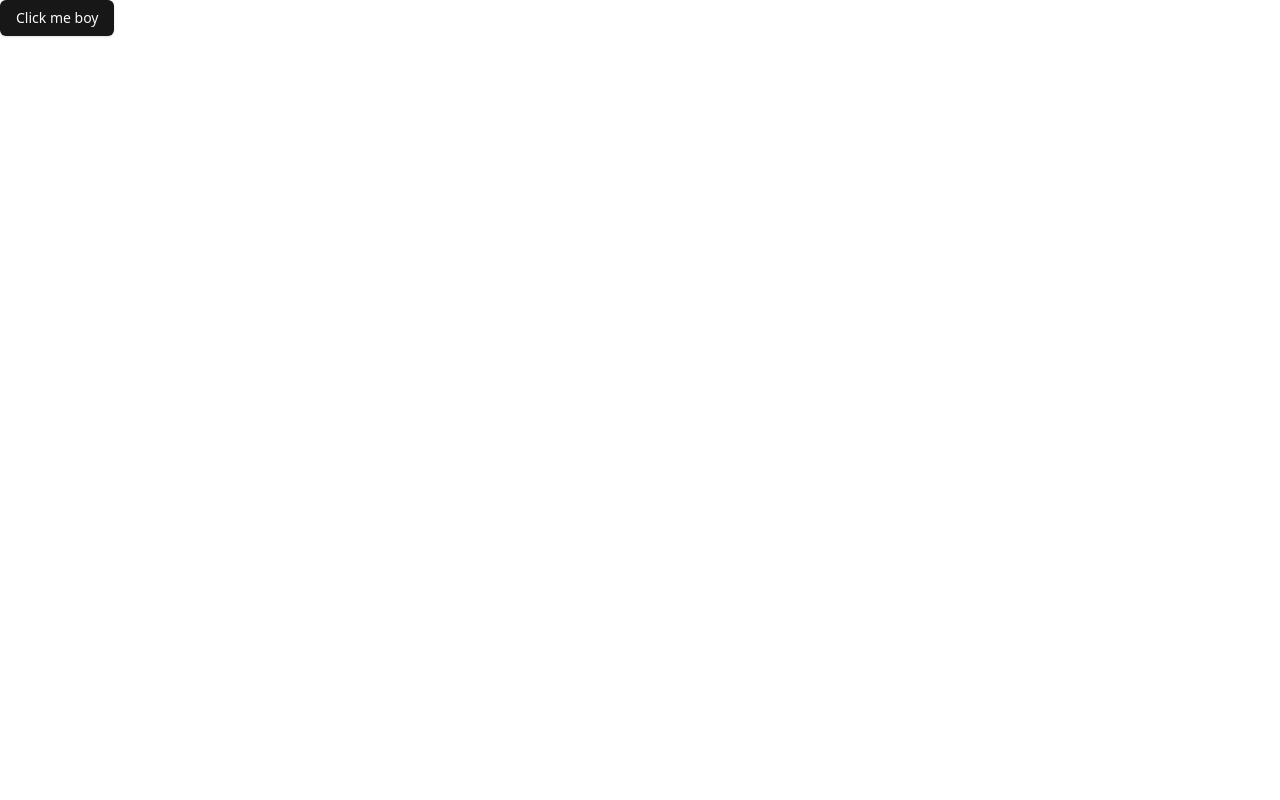
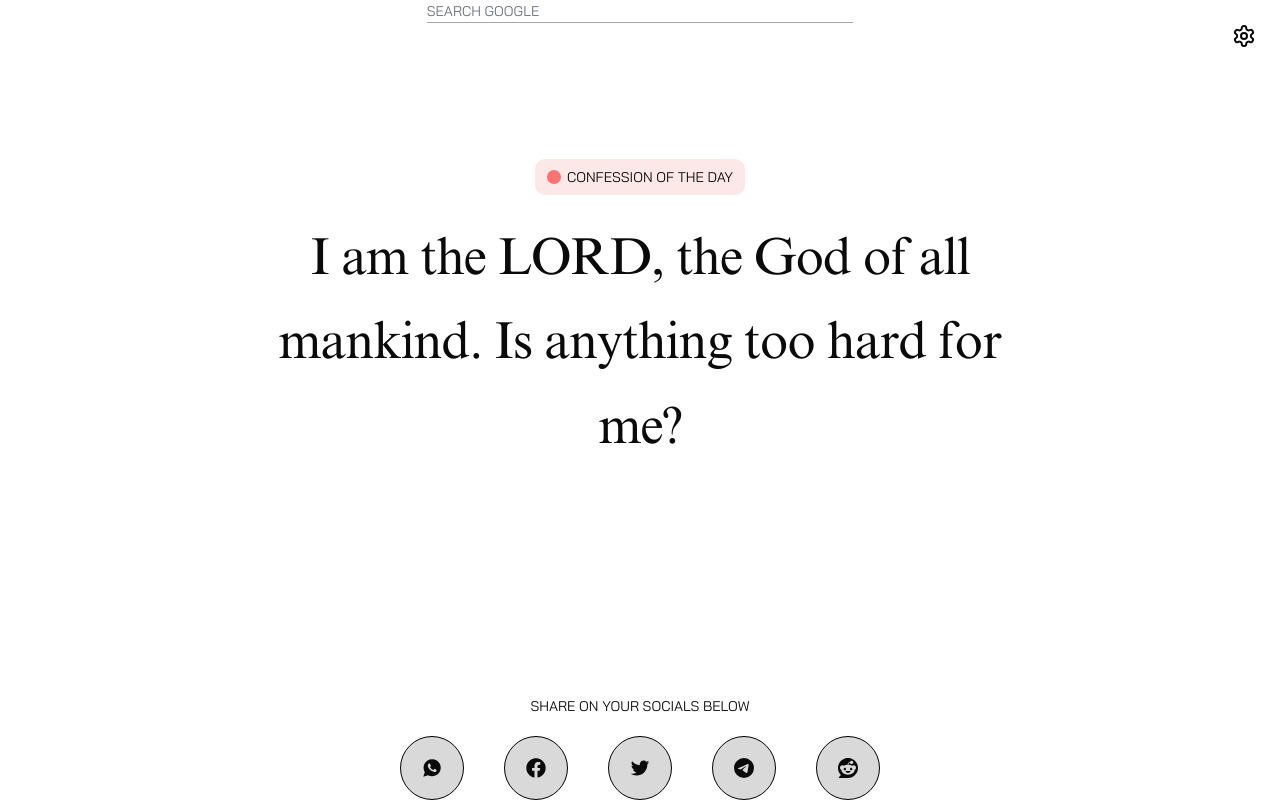
Before and after one commit to Adedoyin-Emmanuel/holytab, a React (Vite) app in the folder extension/: page / in a window 1280 px wide. Built offline with nearby package versions, Linux system fonts and the light colour scheme; no server answers.

Commit message:
feat: added exntension assets

```diff
--- a/extension/src/App.css
+++ b/extension/src/App.css
@@ -1,19 +1,33 @@
 @font-face {
-  font-family: 'Times New Roman';
-  src: url('/fonts/timesNewRoman.ttf') format('truetype');
+  font-family: "Times New Roman";
+  src: url("/fonts/timesNewRoman.ttf") format("truetype");
 }
 
-
 @font-face {
-  font-family: 'Bai Jamjuree';
-  src: url('/fonts/baiJamjuree.ttf') format('truetype');
+  font-family: "Bai Jamjuree";
+  src: url("/fonts/baiJamjuree.ttf") format("truetype");
 }
 
-
 .timesNewRoman {
-  font-family: 'Times New Roman', serif;
+  font-family: "Times New Roman", serif !important;
 }
 
 .baiJamjuree {
-  font-family: 'Bai Jamjuree', sans-serif;
+  font-family: "Bai Jamjuree";
 }
+
+body {
+  font-family: "Bai Jamjuree";
+}
+
+h1 {
+  font-family: "Times New Roman", serif !important;
+}
+
+.dark body {
+  background-image: url("/dark-mode.jpeg");
+  background-size: cover;
+  background-position: center;
+  background-attachment: fixed;
+  background-repeat: no-repeat;
+}
--- a/extension/src/App.tsx
+++ b/extension/src/App.tsx
@@ -1,12 +1,65 @@
+import { useEffect, useState } from "react";
+import ConfessionBadge from "@/components/confession-badge";
+import Confession from "@/components/confession";
+import SettingsMenu from "@/components/settings";
+import SocialIcons from "@/components/social-icons";
+import Search from "@/components/search";
 import "./App.css";
-import { Button } from "@/components/ui/button";
 
-function App() {
+const App = () => {
+  const [confessionText, setConfessionText] = useState(
+    "I am the LORD, the God of all mankind. Is anything too hard for me?"
+  );
+
+  useEffect(() => {
+    // Fetch the local JSON file
+    fetch("/data/data.json")
+      .then((response) => {
+        if (!response.ok) {
+          throw new Error("Failed to fetch data.json");
+        }
+        return response.json();
+      })
+      .then((data) => {
+        // Randomly select a confession from the affirmations array
+        const affirmations = data.affirmations;
+        const randomConfession =
+          affirmations[Math.floor(Math.random() * affirmations.length)];
+        setConfessionText(randomConfession);
+      })
+      .catch((error) => {
+        console.error("Error fetching data:", error);
+      });
+  }, []);
+
   return (
-    <>
-      <Button>Click me boy</Button>
-    </>
+    <div className="w-screen h-screen flex items-center justify-center gap-5 flex-col">
+      <SettingsMenu />
+
+      <Search />
+
+      <br />
+      <br />
+      <br />
+      <br />
+
+      <section className="w-full flex items-center flex-col">
+        <ConfessionBadge />
+        <Confession text={confessionText} />
+      </section>
+
+      <br />
+      <br />
+      <br />
+      <br />
+      <br />
+      <br />
+      <br />
+
+      <p className="uppercase text-sm">Share on your socials below</p>
+      <SocialIcons confessionText={confessionText} />
+    </div>
   );
-}
+};
 
 export default App;
```
Also changed, not shown: extension/public/dark-mode.jpeg (added).
